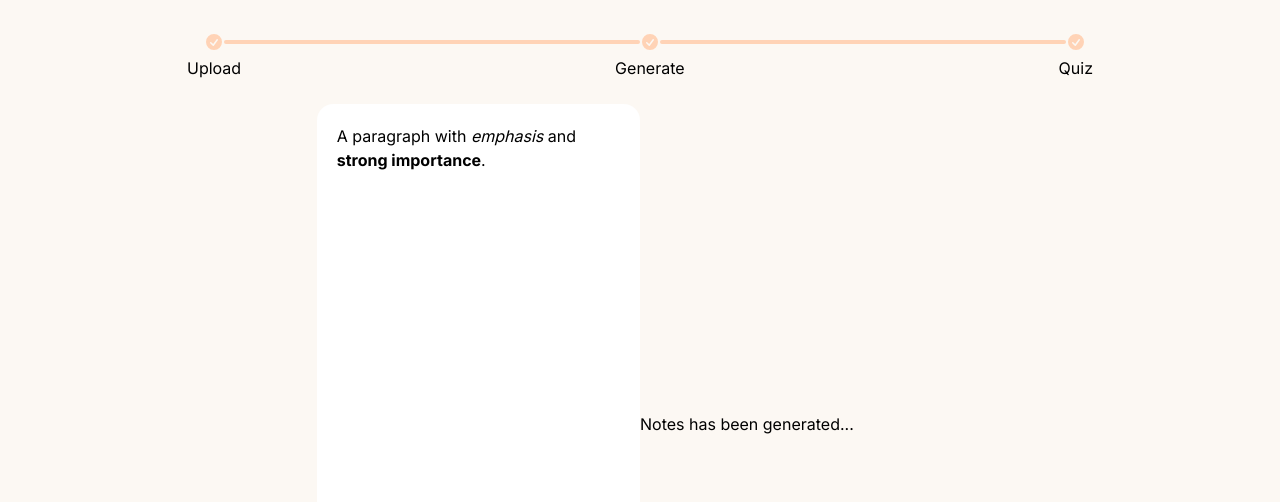
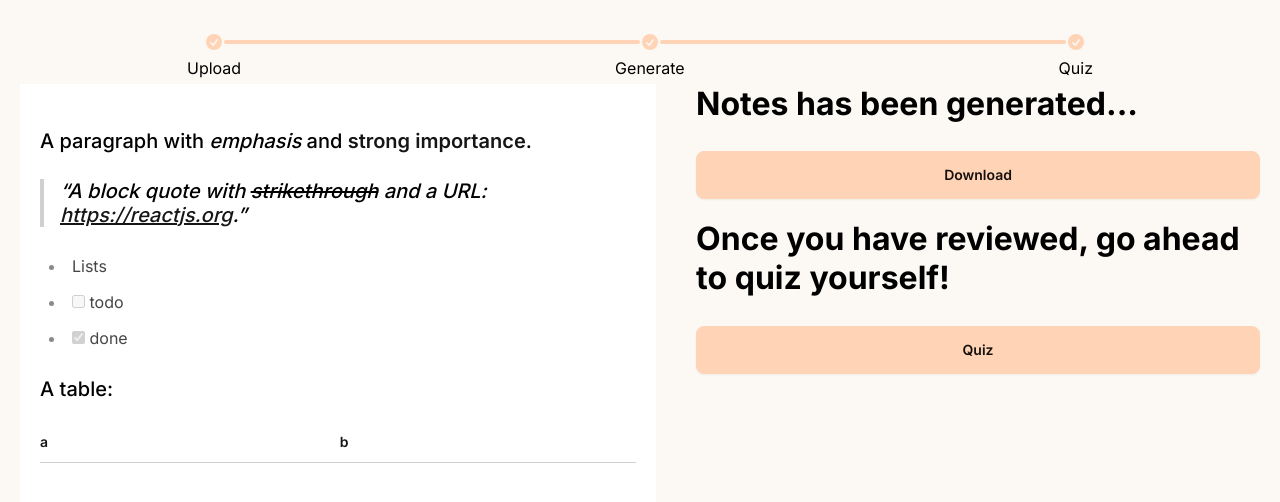
Before and after one commit to win-laeyee/whoos_the_smartest, a Next.js app in the folder frontend/: page /generate in a window 1280 px wide. Shown: the top 502 px of the page. Built offline with nearby package versions, Linux system fonts and the light colour scheme.

Commit message:
Add generate page

```diff
--- a/frontend/src/app/generate/GeneratedText.tsx
+++ b/frontend/src/app/generate/GeneratedText.tsx
@@ -1,19 +1,31 @@
 import Markdown from "react-markdown";
+import remarkGfm from "remark-gfm";
 
 interface GeneratedTextProps {
   markdown?: string;
 }
 
 const GeneratedText: React.FC<GeneratedTextProps> = ({ markdown: string }) => {
-  const exampleMarkdown = `A paragraph with *emphasis* and **strong importance**.`;
+  const exampleMarkdown = `A paragraph with *emphasis* and **strong importance**.
+
+  > A block quote with ~strikethrough~ and a URL: https://reactjs.org.
+
+* Lists
+* [ ] todo
+* [x] done
+
+A table:
+
+| a | b |
+| - | - |`;
   return (
-    <div className="flex flex-row justify-start items-start m-5 h-screen">
-      <div className="card bg-base-100 h-4/5 basis-1/2 overflow-y-auto p-5">
-        <Markdown>{exampleMarkdown}</Markdown>
-      </div>
-      <div className="flex flex-col justify-center items-center h-4/5">
-        <h1>Notes has been generated...</h1>
-      </div>
+    <div className="flex flex-row justify-start items-start mx-5 w-screen h-screen prose">
+      <Markdown
+        className="bg-base-100 h-4/5 w-1/2 overflow-y-auto p-5 mr-5 flex-grow"
+        remarkPlugins={[remarkGfm]}
+      >
+        {exampleMarkdown}
+      </Markdown>
     </div>
   );
 };
--- a/frontend/src/app/generate/page.tsx
+++ b/frontend/src/app/generate/page.tsx
@@ -1,11 +1,30 @@
+"use client";
+
 import Layout from "../ui/layout";
 import GeneratedText from "./GeneratedText";
+import { useRouter } from "next/navigation";
 
 const Page: React.FC = () => {
+  const router = useRouter();
+
+  const handleNavigate = () => {
+    router.push("/quiz");
+  };
+
   return (
-    <div className="flex h-full flex-col items-center bg-primary min-h-screen">
+    <div className="flex h-full flex-col justify-center items-center bg-primary w-screen min-h-screen">
       <Layout />
-      <GeneratedText />
+      <div className="flex w-full h-full">
+        <GeneratedText />
+        <div className="flex flex-col w-1/2 h-full prose mr-5 justify-center">
+          <h1>Notes has been generated...</h1>
+          <button className="btn btn-secondary mb-5">Download</button>
+          <h1>Once you have reviewed, go ahead to quiz yourself!</h1>
+          <button className="btn btn-secondary" onClick={handleNavigate}>
+            Quiz
+          </button>
+        </div>
+      </div>
     </div>
   );
 };
```
